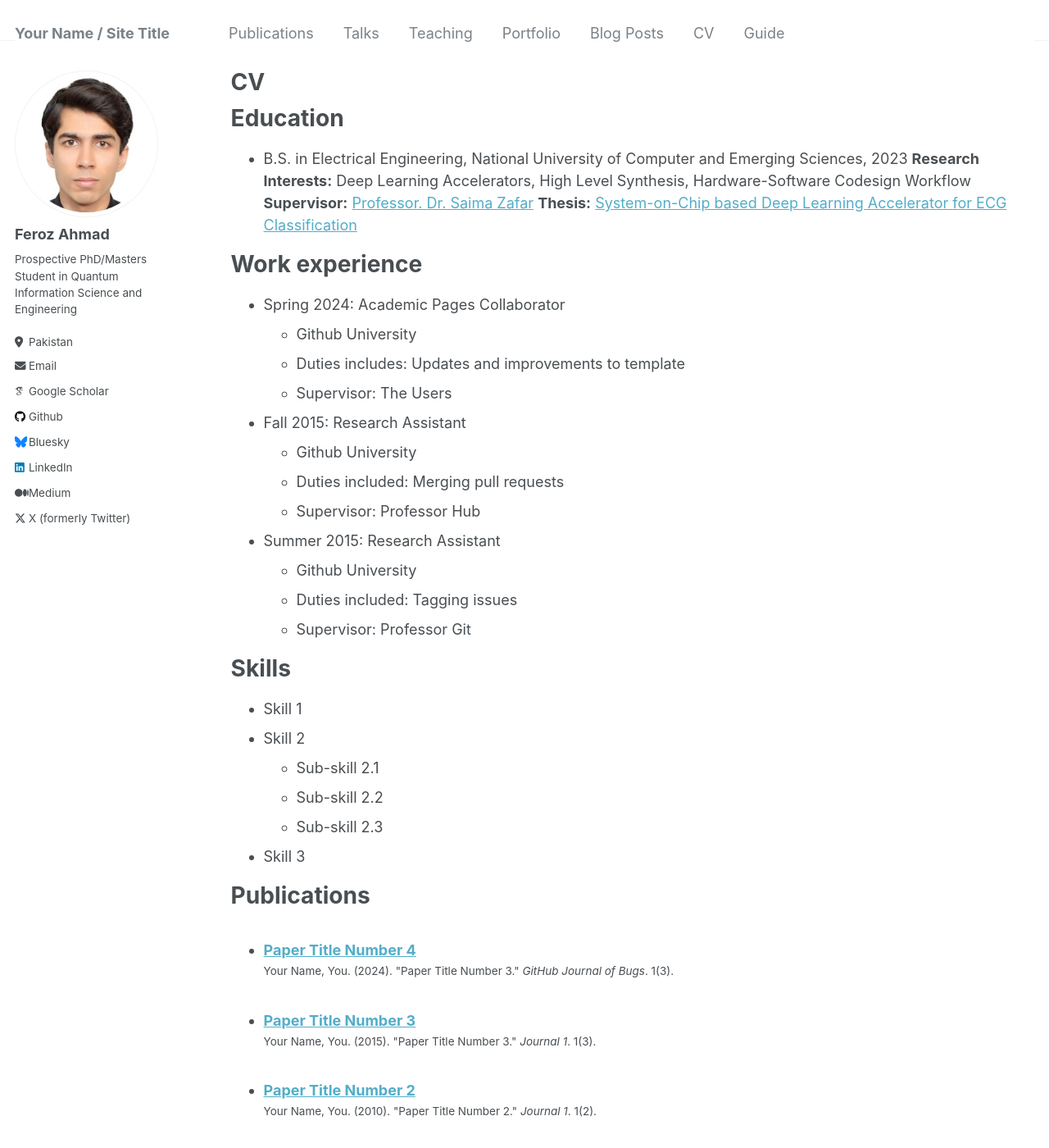
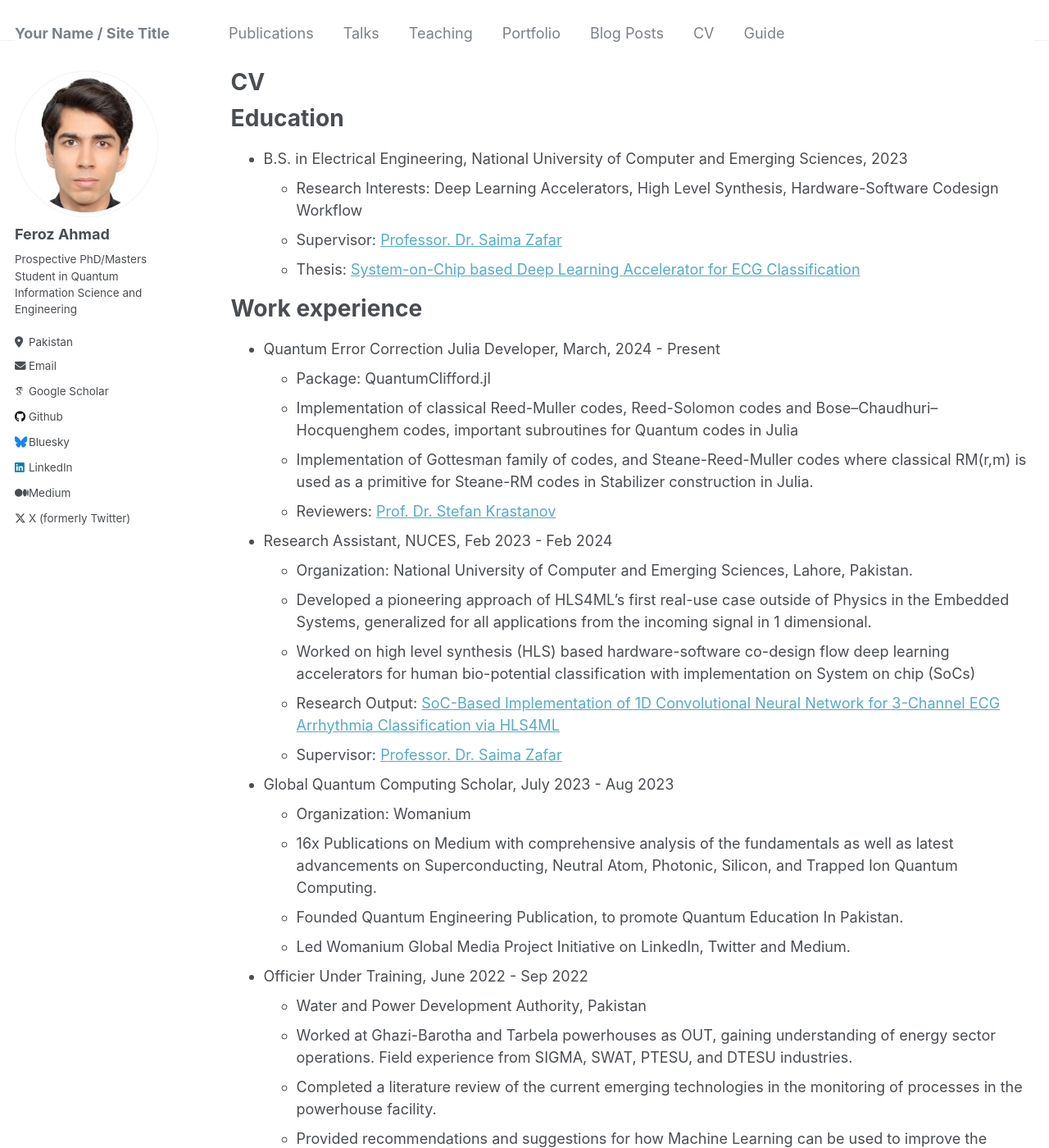
Before and after one commit to Fe-r-oz/Fe-r-oz.github.io, a Jekyll site: the page built from _pages/cv.md, in a window 1280 px wide and 1400 px high. Shown: the whole window at 82% size. Built offline with Jekyll 4.4.1, drawn with Linux system fonts in a browser that asks for light colours; some web fonts are replaced; some of the changed text lies outside the part shown.

Commit message:
upadate cv

```diff
--- a/_pages/cv.md
+++ b/_pages/cv.md
@@ -12,26 +12,39 @@ redirect_from:
 Education
 ======
 * B.S. in Electrical Engineering, National University of Computer and Emerging Sciences, 2023
-  **Research Interests:** Deep Learning Accelerators, High Level Synthesis, Hardware-Software Codesign Workflow
-  **Supervisor:** [Professor. Dr. Saima Zafar](https://lhr.nu.edu.pk/ee/facultyProfile/4198)
-  **Thesis:** [System-on-Chip based Deep Learning Accelerator for ECG Classification](https://drive.google.com/file/d/1Hf5TzoBrv4sndfoux04q8yrBUtrl11RA/view?usp=sharing)
+  * Research Interests: Deep Learning Accelerators, High Level Synthesis, Hardware-Software Codesign Workflow
+  * Supervisor: [Professor. Dr. Saima Zafar](https://lhr.nu.edu.pk/ee/facultyProfile/4198)
+  * Thesis: [System-on-Chip based Deep Learning Accelerator for ECG Classification](https://drive.google.com/file/d/1Hf5TzoBrv4sndfoux04q8yrBUtrl11RA/view?usp=sharing)
 
 Work experience
 ======
-* Spring 2024: Academic Pages Collaborator
-  * Github University
-  * Duties includes: Updates and improvements to template
-  * Supervisor: The Users
+* Quantum Error Correction Julia Developer, March, 2024 - Present
+  * Package: QuantumClifford.jl
+  * Implementation of classical Reed-Muller codes, Reed-Solomon codes and Bose–Chaudhuri–Hocquenghem
+codes, important subroutines for Quantum codes in Julia
+  * Implementation of Gottesman family of codes, and Steane-Reed-Muller codes where classical RM(r,m)
+is used as a primitive for Steane-RM codes in Stabilizer construction in Julia.
+  * Reviewers: [Prof. Dr. Stefan Krastanov](https://blog.krastanov.org/staticprerenders/resume.html)
 
-* Fall 2015: Research Assistant
-  * Github University
-  * Duties included: Merging pull requests
-  * Supervisor: Professor Hub
+* Research Assistant, NUCES, Feb 2023 - Feb 2024
+  * Organization: National University of Computer and Emerging Sciences, Lahore, Pakistan.
+  * Developed a pioneering approach of HLS4ML's first real-use case outside of Physics in the Embedded Systems, generalized for all applications from the incoming signal in 1 dimensional.
+  * Worked on high level synthesis (HLS) based hardware-software co-design flow deep learning accelerators for human bio-potential classification with implementation on System on chip (SoCs)
+  * Research Output: [SoC-Based Implementation of 1D Convolutional Neural Network for 3-Channel ECG Arrhythmia Classification via HLS4ML](https://ieeexplore.ieee.org/document/10399904)
+  * Supervisor: [Professor. Dr. Saima Zafar](https://lhr.nu.edu.pk/ee/facultyProfile/4198)
 
-* Summer 2015: Research Assistant
-  * Github University
-  * Duties included: Tagging issues
-  * Supervisor: Professor Git
+* Global Quantum Computing Scholar, July 2023 - Aug 2023
+  * Organization: Womanium
+  * 16x Publications on Medium with comprehensive analysis of the fundamentals as well as latest advancements on Superconducting, Neutral Atom, Photonic, Silicon, and Trapped Ion Quantum Computing.
+  * Founded Quantum Engineering Publication, to promote Quantum Education In Pakistan.
+  * Led Womanium Global Media Project Initiative on LinkedIn, Twitter and Medium.
+
+* Officier Under Training, June 2022 - Sep 2022
+  * Water and Power Development Authority, Pakistan
+  * Worked at Ghazi-Barotha and Tarbela powerhouses as OUT, gaining understanding of energy sector operations. Field experience from SIGMA, SWAT, PTESU, and DTESU industries.
+  * Completed a literature review of the current emerging technologies in the monitoring of processes in the powerhouse facility.
+  * Provided recommendations and suggestions for how Machine Learning can be used to improve the efficiency, reliability, and profitability of hydro power powerhouses.
+  * Supervisor: Mr. Ahmad Kamal
 
 Skills
 ======
```
Also changed, not shown: images/FerozAhmad.jpg (deleted).
